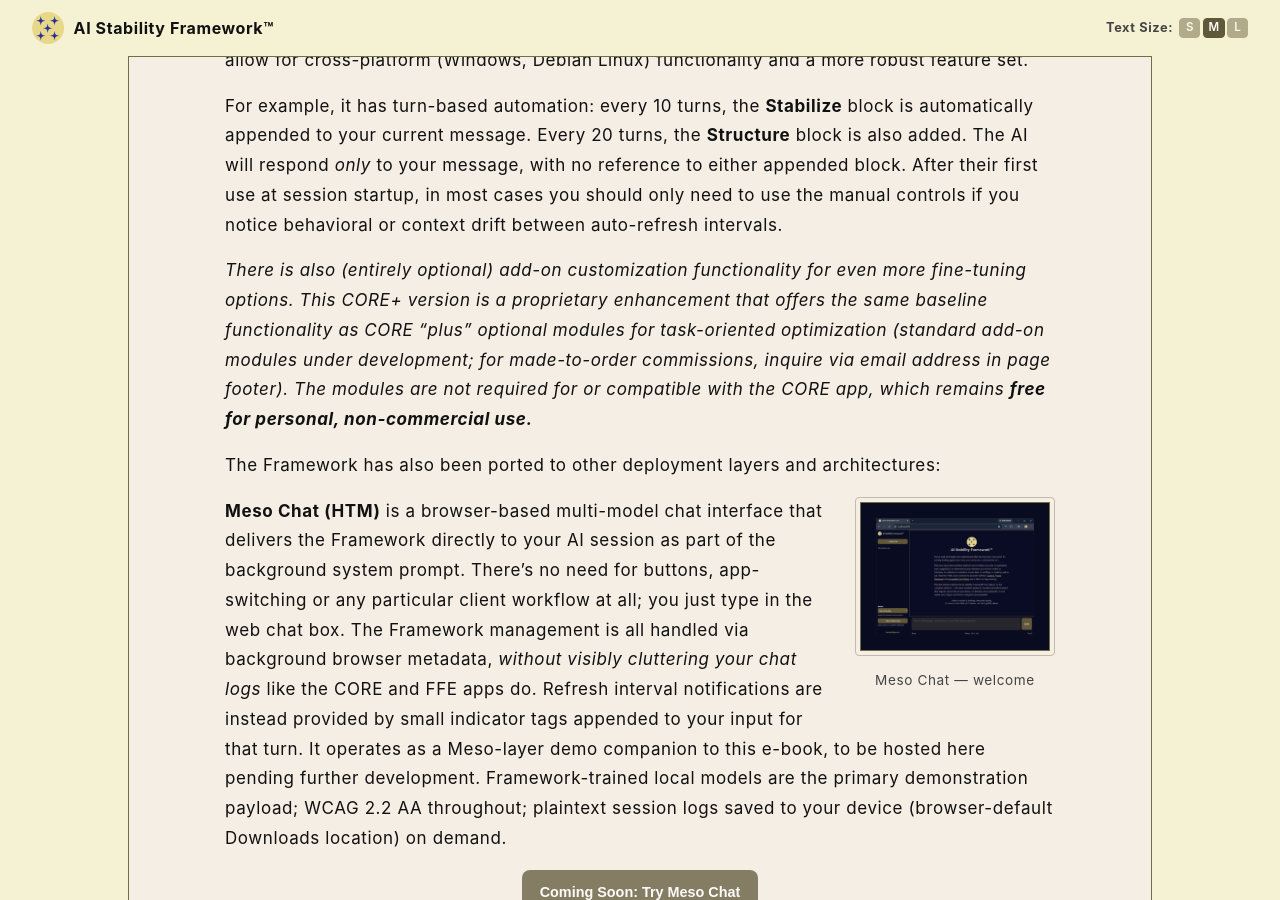
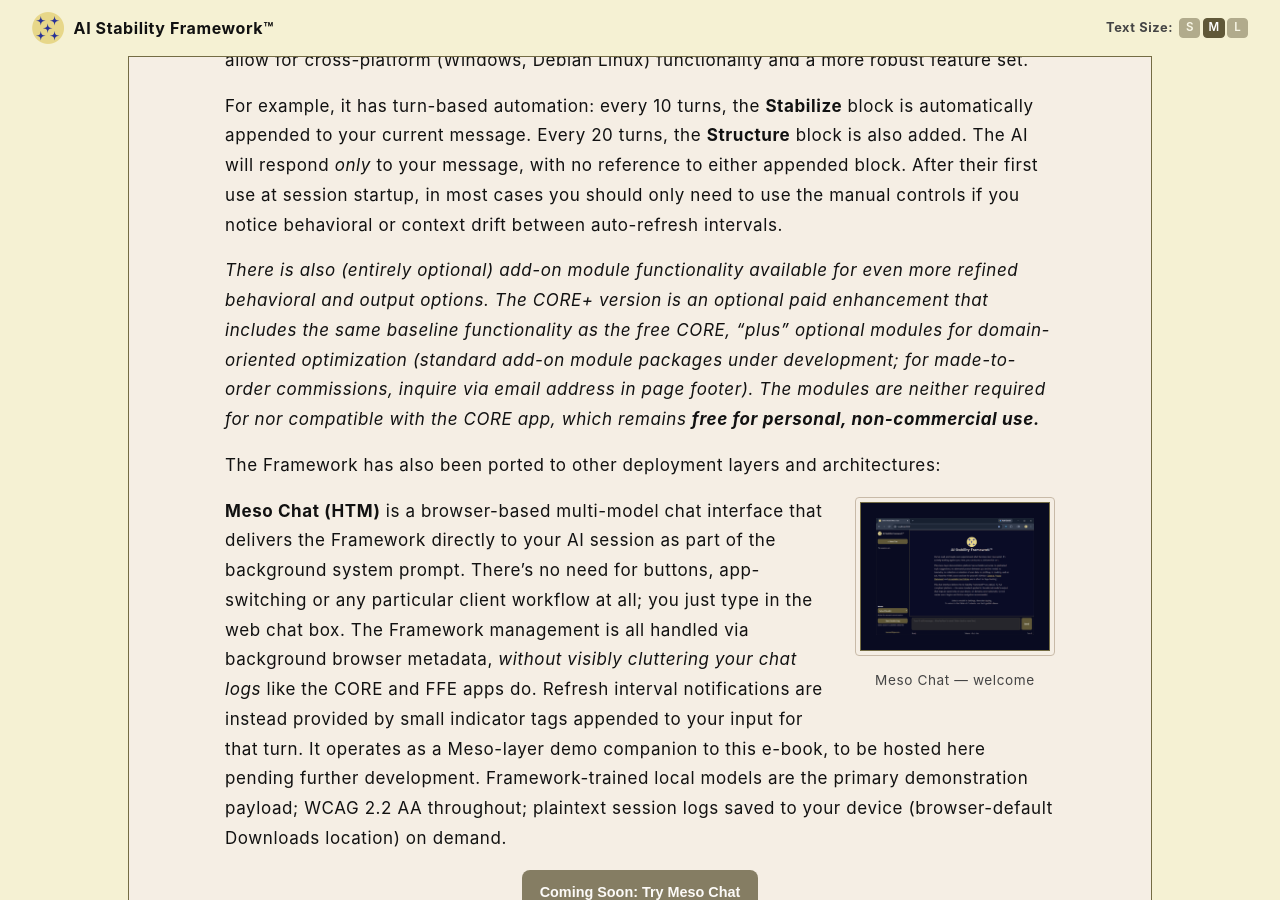
Before and after one commit to rojaslen/AISF-WEB, a Jekyll site: the page built from ch10.md, in a window 1280 px wide and 900 px high, scrolled down 3343 px. Built offline with Jekyll 4.4.1, drawn with Linux system fonts in a browser that asks for light colours; some web fonts are replaced.

Commit message:
Update ch10.md

```diff
--- a/ch10.md
+++ b/ch10.md
@@ -75,7 +75,7 @@
 
 For example, it has turn-based automation: every 10 turns, the **Stabilize** block is automatically appended to your current message. Every 20 turns, the **Structure** block is also added. The AI will respond *only* to your message, with no reference to either appended block. After their first use at session startup, in most cases you should only need to use the manual controls if you notice behavioral or context drift between auto-refresh intervals.
 
-  *There is also (entirely optional) add-on customization functionality for even more fine-tuning options. This CORE+ version is a proprietary enhancement that offers the same baseline functionality as CORE "plus" optional modules for task-oriented optimization (standard add-on modules under development; for made-to-order commissions, inquire via email address in page footer). The modules are not required for or compatible with the CORE app, which remains* ***free for personal, non-commercial use.***
+  *There is also (entirely optional) add-on module functionality available for even more refined behavioral and output options. The CORE+ version is an optional paid enhancement that includes the same baseline functionality as the free CORE, "plus" optional modules for domain-oriented optimization (standard add-on module packages under development; for made-to-order commissions, inquire via email address in page footer). The modules are neither required for nor compatible with the CORE app, which remains* ***free for personal, non-commercial use.***
 
 The Framework has also been ported to other deployment layers and architectures:
 
```
